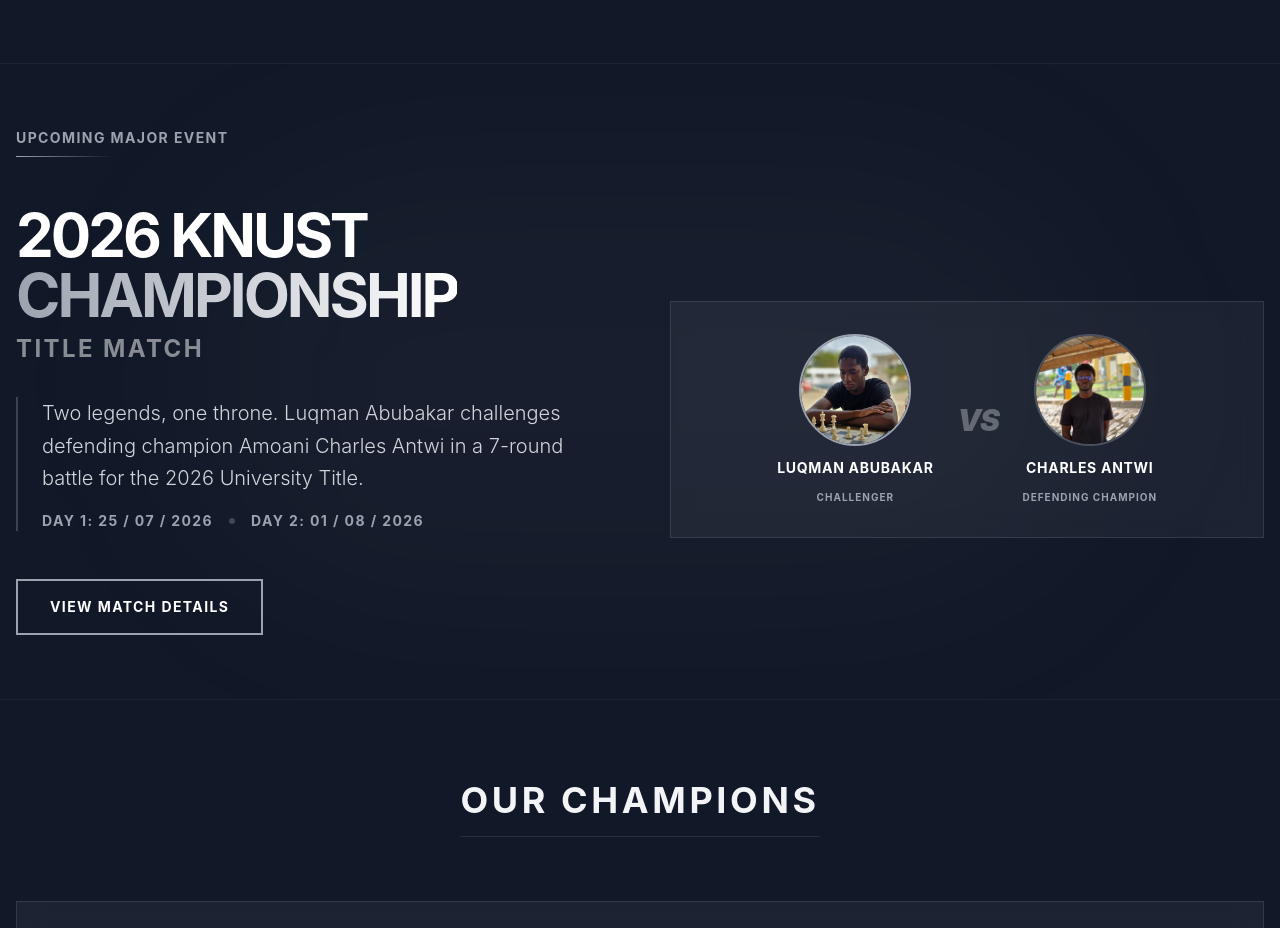
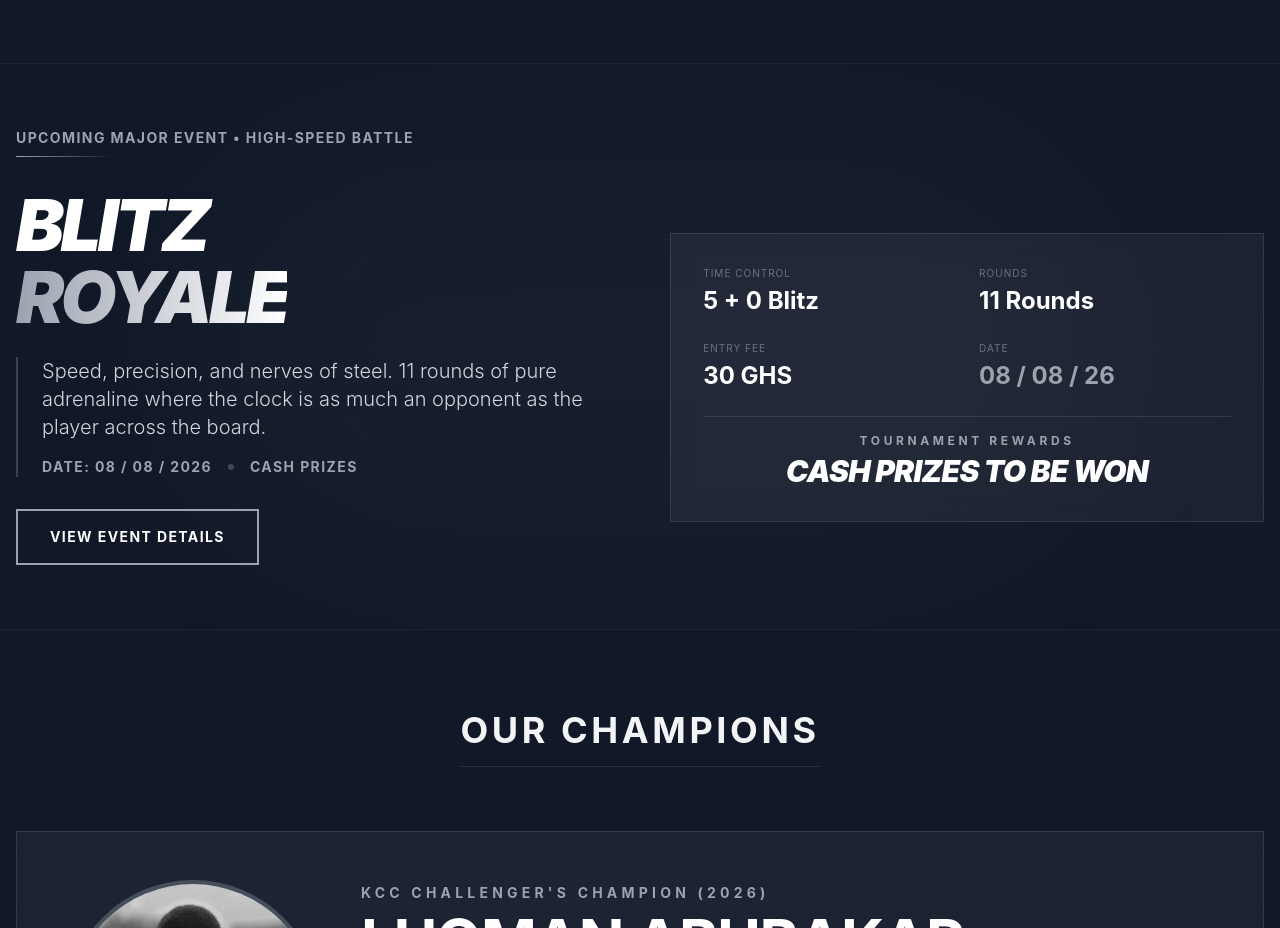
Before and after one commit to ALpatson/knust_chess_website, a React (Vite) app: page / in a window 1280 px wide. Shown: the part 1591-2519 px from the top of the page. Built offline with nearby package versions, Linux system fonts and the light colour scheme.

Commit message:
Replace Title Match with Blitz Royale as Upcoming Major Event on Home page

```diff
--- a/src/pages/Home.jsx
+++ b/src/pages/Home.jsx
@@ -212,66 +212,70 @@
         </div>
       </section>
 
-      {/* Upcoming Event Section - 2026 Championship Title Match */}
+      {/* Upcoming Event Section - Blitz Royale */}
       <section className="py-12 md:py-16 relative overflow-hidden border-b border-white/5">
         {/* Subtle background glow */}
         <div className="absolute top-1/2 left-1/2 -translate-x-1/2 -translate-y-1/2 w-full max-w-4xl h-[400px] bg-chess-accent/5 rounded-full blur-[100px] pointer-events-none" />
 
         <div className="max-w-7xl mx-auto px-4 relative z-10">
-          <div className="flex flex-col mb-12">
-            <h2 className="text-sm font-bold tracking-widest uppercase text-chess-accent mb-2">Upcoming Major Event</h2>
+          <div className="flex flex-col mb-8">
+            <h2 className="text-xs sm:text-sm font-bold tracking-widest uppercase text-chess-accent mb-2">Upcoming Major Event • High-Speed Battle</h2>
             <div className="h-px w-24 bg-gradient-to-r from-chess-accent to-transparent" />
           </div>
 
           <div className="flex flex-col lg:flex-row items-center justify-between gap-12 lg:gap-16">
             {/* Details */}
-            <div className="lg:w-1/2 space-y-8">
-              <h3 className="text-4xl md:text-6xl font-bold uppercase tracking-tighter leading-none text-white">
-                2026 KNUST<br />
-                <span className="text-transparent bg-clip-text bg-gradient-to-r from-chess-accent to-white">Championship</span>
-                <span className="block text-2xl tracking-widest text-white/50 mt-2">Title Match</span>
+            <div className="lg:w-1/2 space-y-6">
+              <h3 className="text-5xl md:text-7xl font-black uppercase italic tracking-tighter leading-none text-white">
+                Blitz<br />
+                <span className="text-transparent bg-clip-text bg-gradient-to-r from-chess-accent to-white">Royale</span>
               </h3>
 
               <div className="pl-6 border-l-2 border-chess-accent/30 space-y-4">
-                <p className="text-xl text-gray-300 font-light leading-relaxed">
-                  Two legends, one throne. Luqman Abubakar challenges defending champion Amoani Charles Antwi in a 7-round battle for the 2026 University Title.
+                <p className="text-lg md:text-xl text-gray-300 font-light leading-relaxed">
+                  Speed, precision, and nerves of steel. 11 rounds of pure adrenaline where the clock is as much an opponent as the player across the board.
                 </p>
                 <div className="flex flex-wrap items-center gap-4 text-sm text-chess-accent uppercase tracking-widest font-bold">
-                  <span>Day 1: 25 / 07 / 2026</span>
+                  <span>Date: 08 / 08 / 2026</span>
                   <span className="w-1.5 h-1.5 rounded-full bg-white/20" />
-                  <span>Day 2: 01 / 08 / 2026</span>
+                  <span>Cash Prizes</span>
                 </div>
               </div>
 
-              <div className="pt-4">
+              <div className="pt-2">
                 <Link
                   to="/events"
                   className="group relative inline-flex items-center justify-center px-8 py-4 font-bold text-white transition-all duration-200 bg-transparent border-2 border-chess-accent overflow-hidden"
                 >
                   <div className="absolute inset-0 w-0 transition-all duration-300 ease-out bg-chess-accent group-hover:w-full"></div>
-                  <span className="relative uppercase tracking-widest text-sm group-hover:text-black">View Match Details</span>
+                  <span className="relative uppercase tracking-widest text-sm group-hover:text-black">View Event Details</span>
                 </Link>
               </div>
             </div>
 
-            {/* Visual Matchup Card */}
-            <div className="lg:w-1/2 w-full flex items-center justify-center gap-6 glass-panel p-8 border border-white/10">
-              <div className="text-center space-y-3">
-                <div className="w-28 h-28 mx-auto rounded-full border-2 border-chess-accent overflow-hidden">
-                  <img src="/legends/Luqman_Abubakar.jpeg" alt="Luqman Abubakar" className="w-full h-full object-cover" />
+            {/* Event Stats Card */}
+            <div className="lg:w-1/2 w-full glass-panel p-6 sm:p-8 border-l-4 border-chess-accent">
+              <div className="grid grid-cols-2 gap-6 border-b border-white/10 pb-6">
+                <div>
+                  <span className="text-[10px] uppercase tracking-widest text-gray-500 block mb-1">Time Control</span>
+                  <span className="text-xl sm:text-2xl font-bold text-white">5 + 0 Blitz</span>
                 </div>
-                <h4 className="text-sm font-bold uppercase text-white tracking-wider">Luqman Abubakar</h4>
-                <span className="text-[10px] text-chess-accent uppercase font-bold tracking-widest block">Challenger</span>
+                <div>
+                  <span className="text-[10px] uppercase tracking-widest text-gray-500 block mb-1">Rounds</span>
+                  <span className="text-xl sm:text-2xl font-bold text-white">11 Rounds</span>
+                </div>
+                <div>
+                  <span className="text-[10px] uppercase tracking-widest text-gray-500 block mb-1">Entry Fee</span>
+                  <span className="text-xl sm:text-2xl font-bold text-white">30 GHS</span>
+                </div>
+                <div>
+                  <span className="text-[10px] uppercase tracking-widest text-gray-500 block mb-1">Date</span>
+                  <span className="text-xl sm:text-2xl font-bold text-chess-accent">08 / 08 / 26</span>
+                </div>
               </div>
-
-              <div className="text-3xl font-black italic text-white/30 tracking-tighter">VS</div>
-
-              <div className="text-center space-y-3">
-                <div className="w-28 h-28 mx-auto rounded-full border-2 border-white/20 overflow-hidden">
-                  <img src="/legends/KCC_Champ.jpeg" alt="Amoani Charles Antwi" className="w-full h-full object-cover" />
-                </div>
-                <h4 className="text-sm font-bold uppercase text-white tracking-wider">Charles Antwi</h4>
-                <span className="text-[10px] text-chess-accent uppercase font-bold tracking-widest block">Defending Champion</span>
+              <div className="pt-4 text-center">
+                <span className="text-xs uppercase tracking-[0.3em] font-bold text-chess-accent block mb-1">Tournament Rewards</span>
+                <span className="text-2xl sm:text-3xl font-black text-white italic tracking-tight">CASH PRIZES TO BE WON</span>
               </div>
             </div>
 
```
